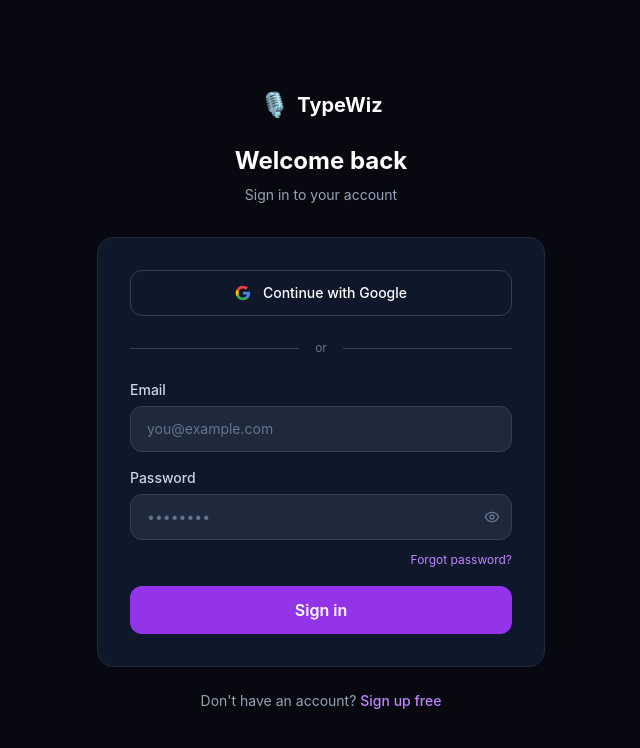
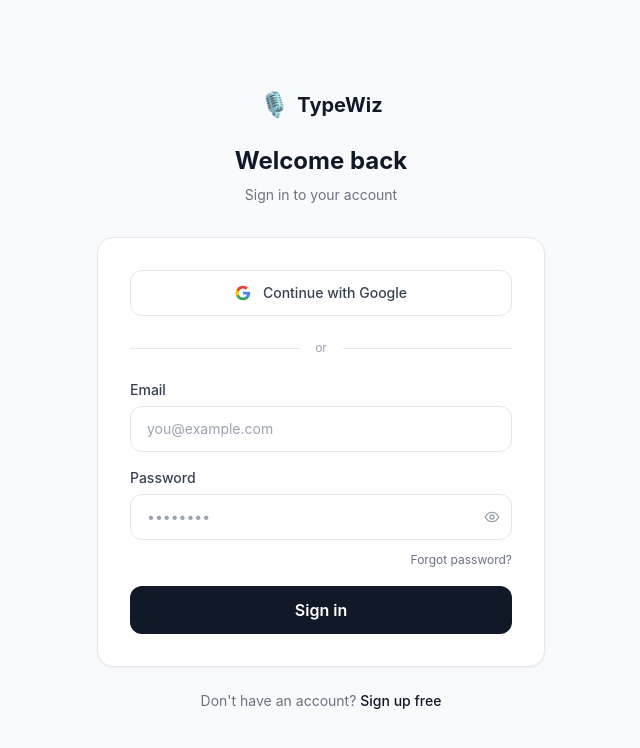
Before and after one commit to GolfChariotsMike/typewiz, a React (Vite) app: page /login in a window 1280 px wide. Shown: the top 748 px of the page, without its empty margins (319-959 px from the left). Built offline with nearby package versions, Linux system fonts and the light colour scheme; no server answers.

Commit message:
style: match landing page white theme (remove dark/purple, gray-900 buttons)

```diff
--- a/src/pages/auth/Login.tsx
+++ b/src/pages/auth/Login.tsx
@@ -1,6 +1,6 @@
 import { useState, FormEvent } from 'react'
 import { Link, useNavigate } from 'react-router-dom'
-import { Mic, Eye, EyeOff } from 'lucide-react'
+import { Eye, EyeOff } from 'lucide-react'
 import { supabase } from '../../lib/supabase'
 
 export default function Login() {
@@ -32,21 +32,21 @@
   }
 
   return (
-    <div className="min-h-screen bg-[#080810] flex items-center justify-center px-6">
+    <div className="min-h-screen bg-gray-50 flex items-center justify-center px-6">
       <div className="w-full max-w-md">
         <div className="text-center mb-8">
           <Link to="/" className="inline-flex items-center gap-2 mb-6">
             <span className="text-2xl">🎙️</span>
-            <span className="text-xl font-bold text-white">TypeWiz</span>
+            <span className="text-xl font-bold text-gray-900">TypeWiz</span>
           </Link>
-          <h1 className="text-2xl font-bold text-white mb-2">Welcome back</h1>
-          <p className="text-slate-400 text-sm">Sign in to your account</p>
+          <h1 className="text-2xl font-bold text-gray-900 mb-2">Welcome back</h1>
+          <p className="text-gray-500 text-sm">Sign in to your account</p>
         </div>
 
-        <div className="bg-slate-900 border border-slate-800 rounded-2xl p-8">
+        <div className="bg-white border border-gray-200 rounded-2xl p-8 shadow-sm">
           <button
             onClick={handleGoogle}
-            className="w-full flex items-center justify-center gap-3 border border-slate-700 hover:border-slate-500 text-white py-3 rounded-xl text-sm font-medium transition-colors mb-6"
+            className="w-full flex items-center justify-center gap-3 border border-gray-200 hover:border-gray-400 text-gray-700 py-3 rounded-xl text-sm font-medium transition-colors mb-6"
           >
             <svg className="w-4 h-4" viewBox="0 0 24 24">
               <path fill="#4285F4" d="M22.56 12.25c0-.78-.07-1.53-.2-2.25H12v4.26h5.92c-.26 1.37-1.04 2.53-2.21 3.31v2.77h3.57c2.08-1.92 3.28-4.74 3.28-8.09z"/>
@@ -58,31 +58,31 @@
           </button>
 
           <div className="flex items-center gap-4 mb-6">
-            <div className="flex-1 border-t border-slate-700" />
-            <span className="text-xs text-slate-500">or</span>
-            <div className="flex-1 border-t border-slate-700" />
+            <div className="flex-1 border-t border-gray-200" />
+            <span className="text-xs text-gray-400">or</span>
+            <div className="flex-1 border-t border-gray-200" />
           </div>
 
           {error && (
-            <div className="bg-red-900/30 border border-red-800/50 text-red-300 text-sm px-4 py-3 rounded-xl mb-4">
+            <div className="bg-red-50 border border-red-200 text-red-600 text-sm px-4 py-3 rounded-xl mb-4">
               {error}
             </div>
           )}
 
           <form onSubmit={handleSubmit} className="space-y-4">
             <div>
-              <label className="block text-sm font-medium text-slate-300 mb-1.5">Email</label>
+              <label className="block text-sm font-medium text-gray-700 mb-1.5">Email</label>
               <input
                 type="email"
                 value={email}
                 onChange={e => setEmail(e.target.value)}
                 required
                 placeholder="you@example.com"
-                className="w-full bg-slate-800 border border-slate-700 rounded-xl px-4 py-3 text-white placeholder-slate-500 text-sm focus:outline-none focus:border-purple-600 transition-colors"
+                className="w-full bg-white border border-gray-200 rounded-xl px-4 py-3 text-gray-900 placeholder-gray-400 text-sm focus:outline-none focus:border-gray-400 transition-colors"
               />
             </div>
             <div>
-              <label className="block text-sm font-medium text-slate-300 mb-1.5">Password</label>
+              <label className="block text-sm font-medium text-gray-700 mb-1.5">Password</label>
               <div className="relative">
                 <input
                   type={showPassword ? 'text' : 'password'}
@@ -90,18 +90,18 @@
                   onChange={e => setPassword(e.target.value)}
                   required
                   placeholder="••••••••"
-                  className="w-full bg-slate-800 border border-slate-700 rounded-xl px-4 py-3 pr-12 text-white placeholder-slate-500 text-sm focus:outline-none focus:border-purple-600 transition-colors"
+                  className="w-full bg-white border border-gray-200 rounded-xl px-4 py-3 pr-12 text-gray-900 placeholder-gray-400 text-sm focus:outline-none focus:border-gray-400 transition-colors"
                 />
                 <button
                   type="button"
                   onClick={() => setShowPassword(!showPassword)}
-                  className="absolute right-3 top-1/2 -translate-y-1/2 text-slate-500 hover:text-slate-300"
+                  className="absolute right-3 top-1/2 -translate-y-1/2 text-gray-400 hover:text-gray-600"
                 >
                   {showPassword ? <EyeOff className="w-4 h-4" /> : <Eye className="w-4 h-4" />}
                 </button>
               </div>
               <div className="text-right mt-1.5">
-                <Link to="/forgot-password" className="text-xs text-purple-400 hover:text-purple-300">
+                <Link to="/forgot-password" className="text-xs text-gray-500 hover:text-gray-700">
                   Forgot password?
                 </Link>
               </div>
@@ -109,16 +109,16 @@
             <button
               type="submit"
               disabled={loading}
-              className="w-full bg-purple-600 hover:bg-purple-500 disabled:opacity-50 disabled:cursor-not-allowed text-white py-3 rounded-xl font-semibold transition-colors"
+              className="w-full bg-gray-900 hover:bg-gray-700 disabled:opacity-50 disabled:cursor-not-allowed text-white py-3 rounded-xl font-semibold transition-all hover:scale-105"
             >
               {loading ? 'Signing in...' : 'Sign in'}
             </button>
           </form>
         </div>
 
-        <p className="text-center text-sm text-slate-400 mt-6">
+        <p className="text-center text-sm text-gray-500 mt-6">
           Don't have an account?{' '}
-          <Link to="/register" className="text-purple-400 hover:text-purple-300 font-medium">
+          <Link to="/register" className="text-gray-900 hover:underline font-medium">
             Sign up free
           </Link>
         </p>
```
